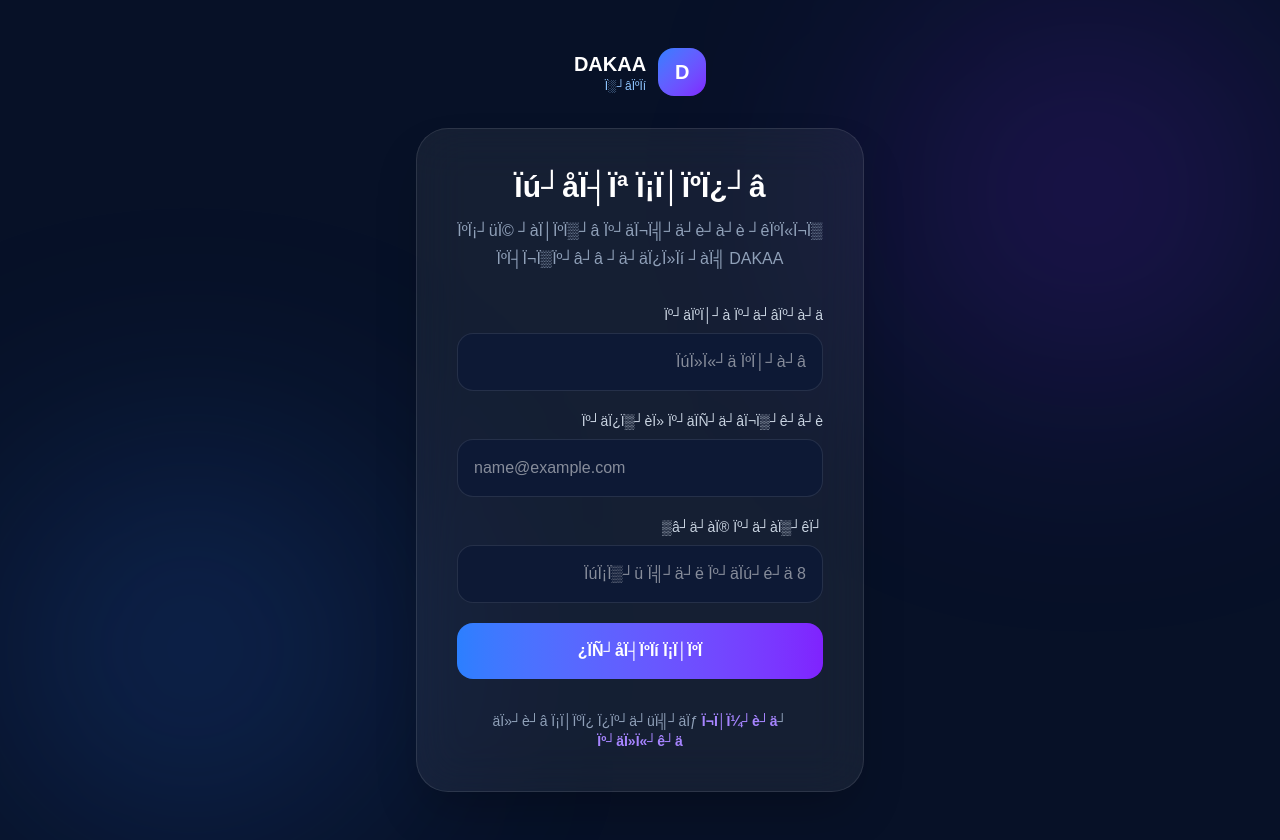
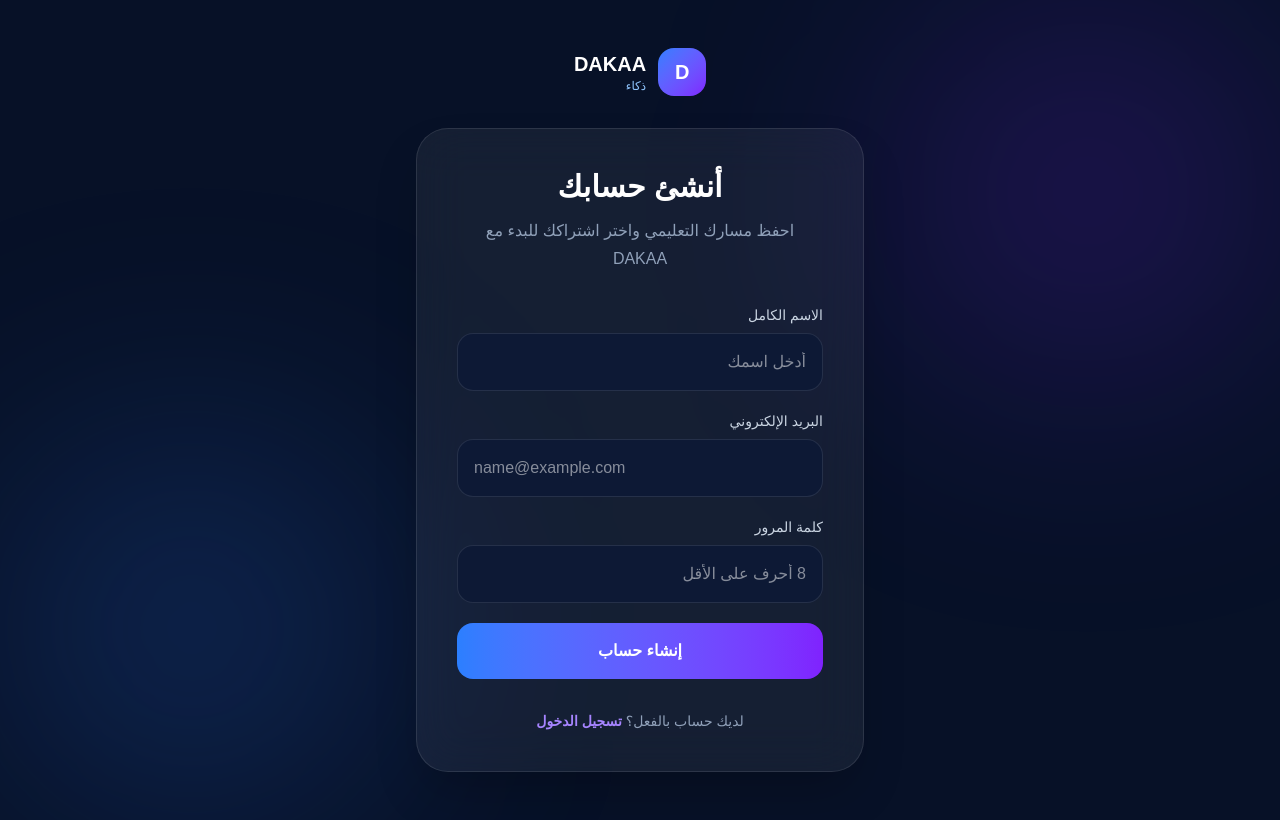
Before and after one commit to Bazikas/dakaa, a Next.js app: page /signup in a window 1280 px wide. Built offline with nearby package versions, Linux system fonts and the light colour scheme; no server answers.

Commit message:
Fix Arabic encoding on signup and preserve pricing redirect

```diff
--- a/src/app/signup/page.tsx
+++ b/src/app/signup/page.tsx
@@ -30,12 +30,12 @@
     setSuccessMessage("");
 
     if (name.trim().length < 2) {
-      setErrorMessage("┘èÏ▒Ï¼┘ë ÏÑÏ»Ï«Ïº┘ä Ïº┘äÏºÏ│┘à Ïº┘ä┘âÏº┘à┘ä.");
+      setErrorMessage("يرجى إدخال الاسم الكامل.");
       return;
     }
 
     if (password.length < 8) {
-      setErrorMessage("┘èÏ¼Ï¿ Ïú┘å Ï¬Ï¡Ï¬┘ê┘è ┘â┘ä┘àÏ® Ïº┘ä┘àÏ▒┘êÏ▒ Ï╣┘ä┘ë 8 ÏúÏ¡Ï▒┘ü Ï╣┘ä┘ë Ïº┘äÏú┘é┘ä.");
+      setErrorMessage("يجب أن تحتوي كلمة المرور على 8 أحرف على الأقل.");
       return;
     }
 
@@ -60,20 +60,20 @@
       }
 
       if (!data.user) {
-        setErrorMessage("Ï¬Ï╣Ï░Ï▒ ÏÑ┘åÏ┤ÏºÏí Ïº┘äÏ¡Ï│ÏºÏ¿. Ï¡Ïº┘ê┘ä ┘àÏ▒Ï® ÏúÏ«Ï▒┘ë.");
+        setErrorMessage("تعذر إنشاء الحساب. حاول مرة أخرى.");
         return;
       }
 
       if (!data.session) {
         setSuccessMessage(
-          "Ï¬┘à ÏºÏ│Ï¬┘äÏº┘à ÏÀ┘äÏ¿ Ïº┘äÏ¬Ï│Ï¼┘è┘ä. Ï¬Ï¡┘é┘é ┘à┘å Ï¿Ï▒┘èÏ»┘â Ïº┘äÏÑ┘ä┘âÏ¬Ï▒┘ê┘å┘è ┘äÏ¬Ïú┘â┘èÏ» Ïº┘äÏ¡Ï│ÏºÏ¿Ïî Ï½┘à Ï│Ï¼┘ä Ïº┘äÏ»Ï«┘ê┘ä."
+          "تم استلام طلب التسجيل. تحقق من بريدك الإلكتروني لتأكيد الحساب، ثم سجل الدخول."
         );
         return;
       }
 
             try { await syncPublicDiagnostic(supabase); }
       catch (syncError) { console.error("Diagnostic sync:", syncError); }
-      setSuccessMessage("Ï¬┘à ÏÑ┘åÏ┤ÏºÏí Ïº┘äÏ¡Ï│ÏºÏ¿ Ï¿┘åÏ¼ÏºÏ¡.");
+      setSuccessMessage("تم إنشاء الحساب بنجاح.");
 
       router.push("/pricing");
       router.refresh();
@@ -82,7 +82,7 @@
       console.error("DAKAA SIGNUP ERROR:", error);
 
       setErrorMessage(
-        "Ï¡Ï»Ï½ Ï«ÏÀÏú Ï║┘èÏ▒ ┘àÏ¬┘ê┘éÏ╣. ┘èÏ▒Ï¼┘ë Ïº┘ä┘àÏ¡Ïº┘ê┘äÏ® ┘àÏ▒Ï® ÏúÏ«Ï▒┘ë."
+        "حدث خطأ غير متوقع. يرجى المحاولة مرة أخرى."
       );
     } finally {
       setLoading(false);
@@ -108,17 +108,17 @@
 
           <div>
             <div className="text-xl font-black">DAKAA</div>
-            <div className="text-xs text-blue-300">Ï░┘âÏºÏí</div>
+            <div className="text-xs text-blue-300">ذكاء</div>
           </div>
         </Link>
 
         <div className="rounded-[32px] border border-white/10 bg-white/[0.06] p-8 shadow-2xl backdrop-blur-xl sm:p-10">
           <h1 className="text-center text-3xl font-black">
-            Ïú┘åÏ┤Ïª Ï¡Ï│ÏºÏ¿┘â
+            أنشئ حسابك
           </h1>
 
           <p className="mt-3 text-center leading-7 text-slate-400">
-            ÏºÏ¡┘üÏ© ┘àÏ│ÏºÏ▒┘â Ïº┘äÏ¬Ï╣┘ä┘è┘à┘è ┘êÏºÏ«Ï¬Ï▒ ÏºÏ┤Ï¬Ï▒Ïº┘â┘â ┘ä┘äÏ¿Ï»Ïí ┘àÏ╣ DAKAA
+            احفظ مسارك التعليمي واختر اشتراكك للبدء مع DAKAA
           </p>
 
           <form
@@ -130,7 +130,7 @@
                 htmlFor="signup-name"
                 className="mb-2 block text-sm text-slate-300"
               >
-                Ïº┘äÏºÏ│┘à Ïº┘ä┘âÏº┘à┘ä
+                الاسم الكامل
               </label>
 
               <input
@@ -142,7 +142,7 @@
                 autoComplete="name"
                 value={name}
                 onChange={(event) => setName(event.target.value)}
-                placeholder="ÏúÏ»Ï«┘ä ÏºÏ│┘à┘â"
+                placeholder="أدخل اسمك"
                 className="w-full rounded-2xl border border-white/10 bg-[#0d1935] px-4 py-4 text-white outline-none focus:border-violet-500"
               />
             </div>
@@ -152,7 +152,7 @@
                 htmlFor="signup-email"
                 className="mb-2 block text-sm text-slate-300"
               >
-                Ïº┘äÏ¿Ï▒┘èÏ» Ïº┘äÏÑ┘ä┘âÏ¬Ï▒┘ê┘å┘è
+                البريد الإلكتروني
               </label>
 
               <input
@@ -173,7 +173,7 @@
                 htmlFor="signup-password"
                 className="mb-2 block text-sm text-slate-300"
               >
-                ┘â┘ä┘àÏ® Ïº┘ä┘àÏ▒┘êÏ▒
+                كلمة المرور
               </label>
 
               <input
@@ -184,7 +184,7 @@
                 autoComplete="new-password"
                 value={password}
                 onChange={(event) => setPassword(event.target.value)}
-                placeholder="8 ÏúÏ¡Ï▒┘ü Ï╣┘ä┘ë Ïº┘äÏú┘é┘ä"
+                placeholder="8 أحرف على الأقل"
                 className="w-full rounded-2xl border border-white/10 bg-[#0d1935] px-4 py-4 text-white outline-none focus:border-violet-500"
               />
             </div>
@@ -210,7 +210,7 @@
                     href="/login"
                     className="font-bold underline"
                   >
-                    Ï¬Ï│Ï¼┘è┘ä Ïº┘äÏ»Ï«┘ê┘ä
+                    تسجيل الدخول
                   </Link>
                 </div>
               </div>
@@ -221,17 +221,17 @@
               disabled={loading || Boolean(successMessage)}
               className="w-full rounded-2xl bg-gradient-to-l from-violet-600 to-blue-500 px-6 py-4 font-bold text-white transition hover:opacity-90 disabled:opacity-50"
             >
-              {loading ? "Ï¼ÏºÏ▒┘è ÏÑ┘åÏ┤ÏºÏí Ïº┘äÏ¡Ï│ÏºÏ¿..." : "ÏÑ┘åÏ┤ÏºÏí Ï¡Ï│ÏºÏ¿"}
+              {loading ? "جاري إنشاء الحساب..." : "إنشاء حساب"}
             </button>
           </form>
 
           <p className="mt-8 text-center text-sm text-slate-400">
-            ┘äÏ»┘è┘â Ï¡Ï│ÏºÏ¿ Ï¿Ïº┘ä┘üÏ╣┘äÏƒ{" "}
+            لديك حساب بالفعل؟{" "}
             <Link
               href="/login"
               className="font-bold text-violet-400"
             >
-              Ï¬Ï│Ï¼┘è┘ä Ïº┘äÏ»Ï«┘ê┘ä
+              تسجيل الدخول
             </Link>
           </p>
         </div>
```
